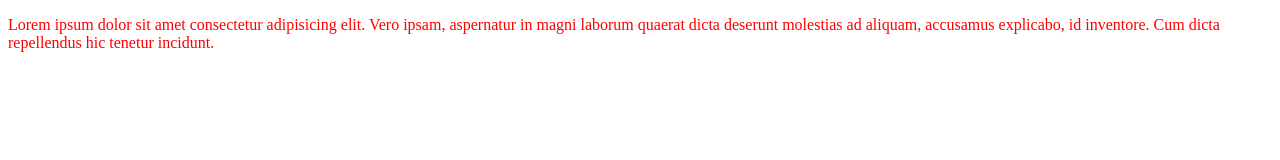
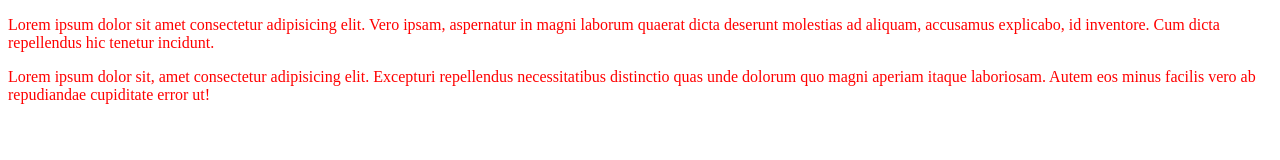
Before and after one commit to Naeem-fastshop/test_git, a plain HTML site: page index.html in a window 1280 px wide. Drawn offline with Linux system fonts and the light colour scheme.

Commit message:
p tag add in index file

```diff
--- a/index.html
+++ b/index.html
@@ -8,5 +8,7 @@
 </head>
 <body>
     <p>Lorem ipsum dolor sit amet consectetur adipisicing elit. Vero ipsam, aspernatur in magni laborum quaerat dicta deserunt molestias ad aliquam, accusamus explicabo, id inventore. Cum dicta repellendus hic tenetur incidunt.</p>
+
+    <p>Lorem ipsum dolor sit, amet consectetur adipisicing elit. Excepturi repellendus necessitatibus distinctio quas unde dolorum quo magni aperiam itaque laboriosam. Autem eos minus facilis vero ab repudiandae cupiditate error ut!</p>
 </body>
 </html>
```
